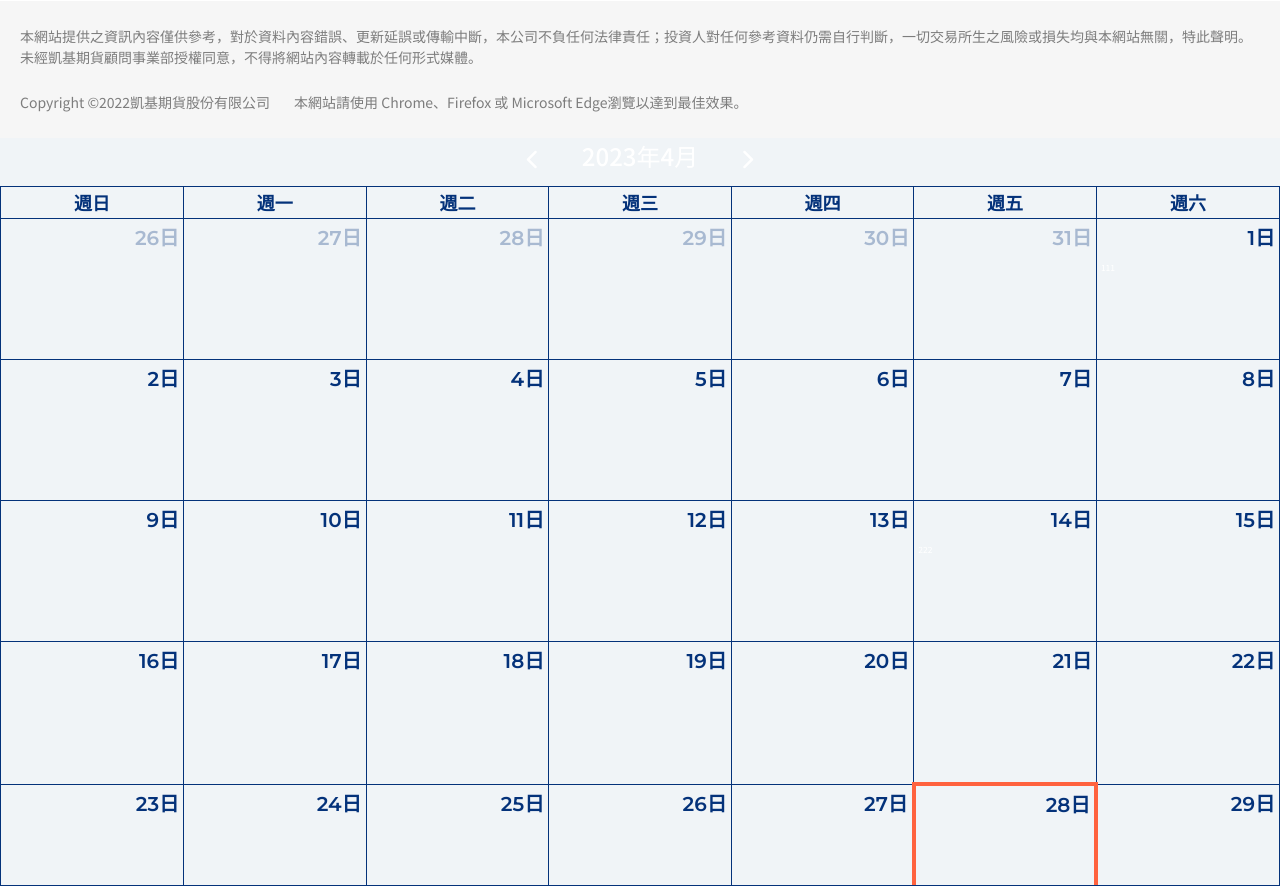
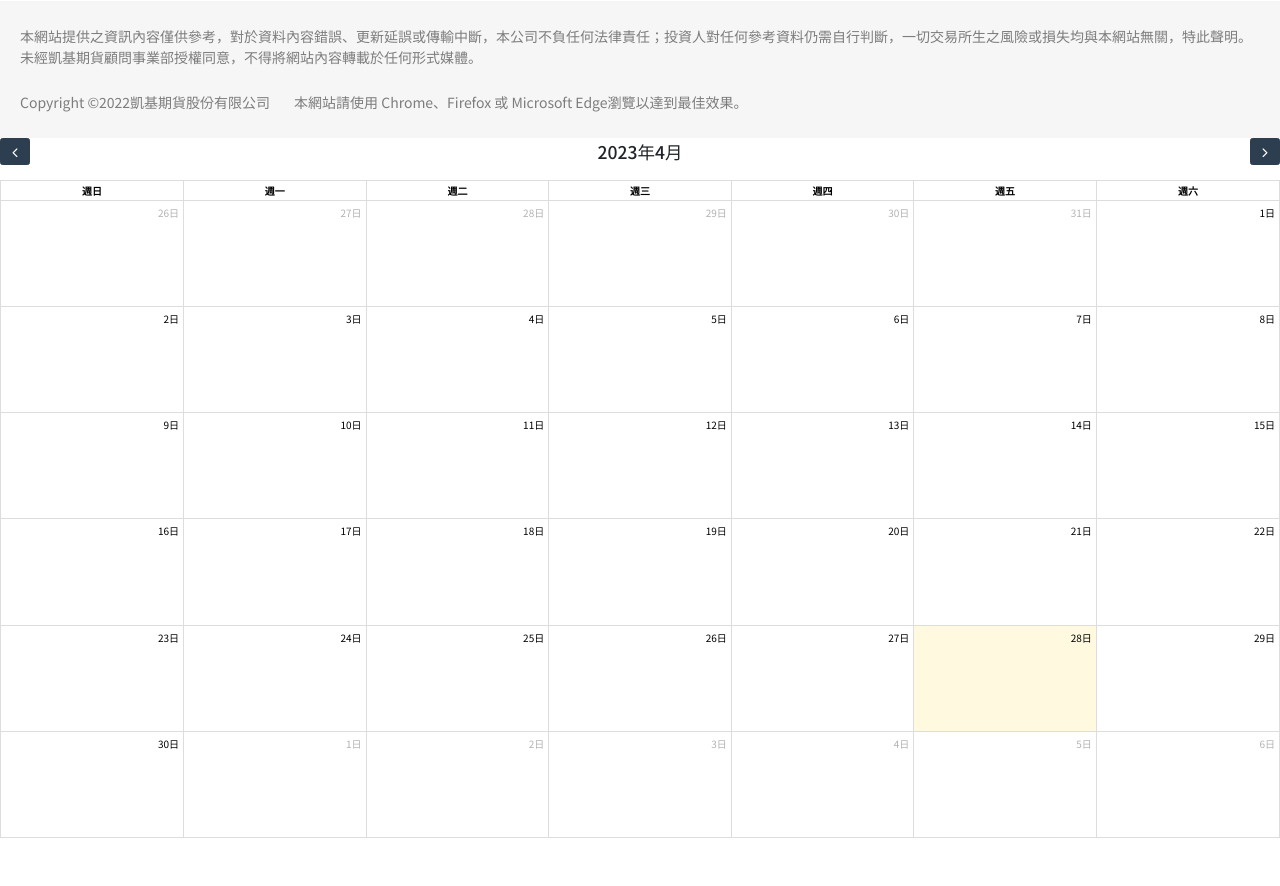
Before and after one commit to yl3030/kgitest, a plain HTML site: page index.html in a window 1280 px wide. Shown: the part 4660-5546 px from the top of the page. After the commit the page ends 5498 px from the top, so only its background shows below. Drawn offline with Linux system fonts and the light colour scheme.

Commit message:
css全拿掉

```diff
--- a/index.html
+++ b/index.html
@@ -2180,11 +2180,13 @@
           </div>
         </div>
     </div> -->
-    <div class="bg-lightBlue pt-5">
+    <!-- <div class="bg-lightBlue pt-5">
         <div id="calendarModal" class="position-relative">
             <div id="calendar"></div>
         </div>
-    </div>
+    </div> -->
+
+    <div id="calendar"></div>
 
 
 
```
